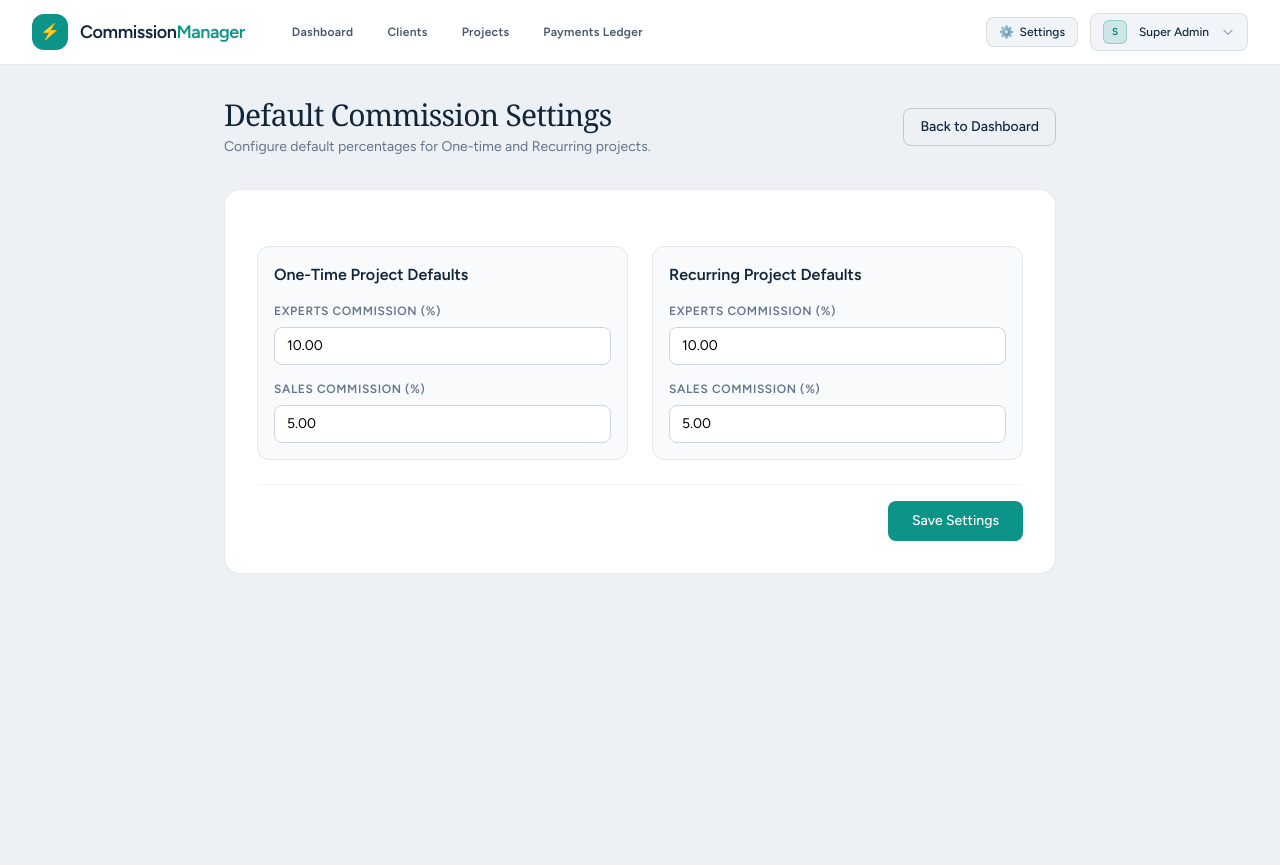
After one commit to ShahzaibRiaz23/commission-manager, a Laravel app: page /admin/settings in a window 1280 px wide. The commit adds this page. Run offline with Laravel 12, Linux system fonts and the light colour scheme; a user stored in the database is signed in; data comes from the database, SQL or seed files in the repository; style sheets or scripts are compiled from the project's sources; some libraries are stand-ins or nearby versions.

Commit message:
Add setting page for comssion and fix other design

```diff
--- /dev/null
+++ b/app/Http/Controllers/SettingController.php
@@ -0,0 +1,31 @@
+<?php
+
+namespace App\Http\Controllers;
+
+use App\Models\Setting;
+use Illuminate\Http\Request;
+
+class SettingController extends Controller
+{
+    public function index()
+    {
+        $settings = Setting::all()->pluck('value', 'key');
+        return view('admin.settings.index', compact('settings'));
+    }
+
+    public function update(Request $request)
+    {
+        $validated = $request->validate([
+            'default_one_time_va' => 'required|numeric|min:0|max:100',
+            'default_one_time_sales' => 'required|numeric|min:0|max:100',
+            'default_recurring_va' => 'required|numeric|min:0|max:100',
+            'default_recurring_sales' => 'required|numeric|min:0|max:100',
+        ]);
+
+        foreach ($validated as $key => $value) {
+            Setting::updateOrCreate(['key' => $key], ['value' => $value]);
+        }
+
+        return redirect()->route('admin.settings.index')->with('success', 'Commission settings updated successfully.');
+    }
+}
--- /dev/null
+++ b/app/Models/Setting.php
@@ -0,0 +1,13 @@
+<?php
+
+namespace App\Models;
+
+use Illuminate\Database\Eloquent\Model;
+
+class Setting extends Model
+{
+    protected $fillable = [
+        'key',
+        'value',
+    ];
+}
--- /dev/null
+++ b/resources/views/admin/settings/index.blade.php
@@ -0,0 +1,97 @@
+<x-app-layout>
+    @php
+        $card = 'bg-white dark:bg-[#12263A] rounded-2xl border border-[#12263A]/10 dark:border-white/10';
+        $ink = 'text-[#12263A] dark:text-slate-100';
+        $muted = 'text-slate-500 dark:text-slate-400';
+        $field = 'w-full rounded-lg border-slate-300 dark:border-white/20 dark:bg-[#0B1622] dark:text-slate-100 text-sm focus:border-teal-600 focus:ring-teal-600';
+    @endphp
+
+    <div class="min-h-screen bg-[#EDF1F5] dark:bg-[#0B1622] py-8 transition-colors">
+        <div class="max-w-4xl mx-auto px-4 sm:px-6 lg:px-8 space-y-8">
+
+            {{-- Header --}}
+            <div class="flex items-center justify-between">
+                <div>
+                    <h1 class="font-serif text-3xl {{ $ink }} tracking-tight">Default Commission Settings</h1>
+                    <p class="text-sm {{ $muted }} mt-1">Configure default percentages for One-time and Recurring projects.</p>
+                </div>
+                <a href="{{ route('dashboard') }}"
+                    class="px-4 py-2 rounded-lg border border-[#12263A]/20 dark:border-white/20 text-sm font-medium {{ $ink }} hover:bg-white dark:hover:bg-white/10 transition">
+                    Back to Dashboard
+                </a>
+            </div>
+
+            @if(session('success'))
+                <div class="p-4 rounded-xl bg-teal-600/10 border border-teal-600/30 text-teal-700 dark:text-teal-300 text-sm font-medium">
+                    {{ session('success') }}
+                </div>
+            @endif
+
+            {{-- Form Card --}}
+            <div class="{{ $card }} p-8">
+                <form action="{{ route('admin.settings.update') }}" method="POST" class="space-y-6">
+                    @csrf
+                    @method('PUT')
+
+                    <div class="grid sm:grid-cols-2 gap-6">
+                        <!-- One-Time Defaults -->
+                        <div class="space-y-4 p-4 rounded-xl border border-slate-200 dark:border-white/10 bg-slate-50 dark:bg-[#0B1622]/50">
+                            <h3 class="font-semibold text-base {{ $ink }}">One-Time Project Defaults</h3>
+
+                            <div>
+                                <label class="block text-xs font-semibold uppercase tracking-wider {{ $muted }} mb-2">
+                                    Experts Commission (%)
+                                </label>
+                                <input type="number" step="0.01" name="default_one_time_va"
+                                    value="{{ old('default_one_time_va', $settings['default_one_time_va'] ?? 10) }}"
+                                    required class="{{ $field }}">
+                            </div>
+
+                            <div>
+                                <label class="block text-xs font-semibold uppercase tracking-wider {{ $muted }} mb-2">
+                                    Sales Commission (%)
+                                </label>
+                                <input type="number" step="0.01" name="default_one_time_sales"
+                                    value="{{ old('default_one_time_sales', $settings['default_one_time_sales'] ?? 5) }}"
+                                    required class="{{ $field }}">
+                            </div>
+                        </div>
+
+                        <!-- Recurring Defaults -->
+                        <div class="space-y-4 p-4 rounded-xl border border-slate-200 dark:border-white/10 bg-slate-50 dark:bg-[#0B1622]/50">
+                            <h3 class="font-semibold text-base {{ $ink }}">Recurring Project Defaults</h3>
+
+                            <div>
+                                <label class="block text-xs font-semibold uppercase tracking-wider {{ $muted }} mb-2">
+                                    Experts Commission (%)
+                                </label>
+                                <input type="number" step="0.01" name="default_recurring_va"
+                                    value="{{ old('default_recurring_va', $settings['default_recurring_va'] ?? 10) }}"
+                                    required class="{{ $field }}">
+                            </div>
+
+                            <div>
+                                <label class="block text-xs font-semibold uppercase tracking-wider {{ $muted }} mb-2">
+                                    Sales Commission (%)
+                                </label>
+                                <input type="number" step="0.01" name="default_recurring_sales"
+                                    value="{{ old('default_recurring_sales', $settings['default_recurring_sales'] ?? 5) }}"
+                                    required class="{{ $field }}">
+                            </div>
+                        </div>
+                    </div>
+
+                    <!-- Actions -->
+                    <div class="flex items-center justify-end gap-4 pt-4 border-t border-slate-100 dark:border-white/10">
+                        <button type="submit"
+                            class="px-6 py-2.5 rounded-lg bg-teal-600 hover:bg-teal-700 text-sm font-medium text-white transition">
+                            Save Settings
+                        </button>
+                    </div>
+
+                </form>
+            </div>
+
+        </div>
+    </div>
+</x-app-layout>
--- a/resources/views/layouts/navigation.blade.php
+++ b/resources/views/layouts/navigation.blade.php
@@ -10,39 +10,53 @@
 @endphp
 
 <nav x-data="{ open: false }"
-     class="bg-white dark:bg-[#0B1622] border-b border-[#12263A]/10 dark:border-white/10 sticky top-0 z-50 transition-colors">
+    class="bg-white dark:bg-[#0B1622] border-b border-[#12263A]/10 dark:border-white/10 sticky top-0 z-50 transition-colors">
     <div class="max-w-7xl mx-auto px-4 sm:px-6 lg:px-8">
         <div class="flex justify-between h-16">
             <div class="flex items-center space-x-8">
                 {{-- Brand --}}
-                <a href="{{ route('dashboard') }}" class="flex items-center space-x-3 focus:outline-none focus-visible:ring-2 focus-visible:ring-teal-600 rounded-lg">
+                <a href="{{ route('dashboard') }}"
+                    class="flex items-center space-x-3 focus:outline-none focus-visible:ring-2 focus-visible:ring-teal-600 rounded-lg">
                     <div class="w-9 h-9 rounded-xl bg-teal-600 flex items-center justify-center text-white">⚡</div>
-                    <span class="font-extrabold text-lg tracking-tight text-[#12263A] dark:text-white">Commission<span class="text-teal-600 dark:text-teal-400">Manager</span></span>
+                    <span class="font-extrabold text-lg tracking-tight text-[#12263A] dark:text-white">Commission<span
+                            class="text-teal-600 dark:text-teal-400">Manager</span></span>
                 </a>
 
                 {{-- Desktop links --}}
                 <div class="hidden sm:flex sm:items-center sm:space-x-1">
                     @foreach ($links as [$label, $route, $pattern])
-                        <a href="{{ route($route) }}"
-                           @if (request()->routeIs($pattern)) aria-current="page" @endif
-                           class="px-3.5 py-2 rounded-lg text-xs font-semibold tracking-wide transition focus:outline-none focus-visible:ring-2 focus-visible:ring-teal-600 {{ request()->routeIs($pattern) ? $active : $idle }}">
+                        <a href="{{ route($route) }}" @if (request()->routeIs($pattern)) aria-current="page" @endif
+                            class="px-3.5 py-2 rounded-lg text-xs font-semibold tracking-wide transition focus:outline-none focus-visible:ring-2 focus-visible:ring-teal-600 {{ request()->routeIs($pattern) ? $active : $idle }}">
                             {{ $label }}
                         </a>
                     @endforeach
                 </div>
             </div>
 
-            {{-- Profile dropdown --}}
-            <div class="hidden sm:flex sm:items-center">
+            {{-- Right Actions: Settings Button (Super Admin Only) & Profile Dropdown --}}
+            <div class="hidden sm:flex sm:items-center sm:space-x-3">
+                @role('Super Admin')
+                <a href="{{ route('admin.settings.index') }}"
+                    class="px-3 py-1.5 rounded-lg bg-slate-100 dark:bg-white/5 border border-[#12263A]/10 dark:border-white/10 hover:bg-slate-200 dark:hover:bg-white/10 text-xs text-[#12263A] dark:text-slate-200 font-medium transition flex items-center space-x-1.5 focus:outline-none focus-visible:ring-2 focus-visible:ring-teal-600"
+                    title="Commission Settings">
+                    <span>⚙️</span>
+                    <span>Settings</span>
+                </a>
+                @endrole
+
                 <x-dropdown align="right" width="48">
                     <x-slot name="trigger">
-                        <button class="flex items-center space-x-3 px-3 py-1.5 rounded-lg bg-slate-100 dark:bg-white/5 border border-[#12263A]/10 dark:border-white/10 hover:bg-slate-200 dark:hover:bg-white/10 text-xs text-[#12263A] dark:text-slate-200 font-medium transition focus:outline-none focus-visible:ring-2 focus-visible:ring-teal-600">
-                            <div class="w-6 h-6 rounded-md bg-teal-600/15 border border-teal-600/30 text-teal-700 dark:text-teal-300 font-bold flex items-center justify-center text-[10px]">
+                        <button
+                            class="flex items-center space-x-3 px-3 py-1.5 rounded-lg bg-slate-100 dark:bg-white/5 border border-[#12263A]/10 dark:border-white/10 hover:bg-slate-200 dark:hover:bg-white/10 text-xs text-[#12263A] dark:text-slate-200 font-medium transition focus:outline-none focus-visible:ring-2 focus-visible:ring-teal-600">
+                            <div
+                                class="w-6 h-6 rounded-md bg-teal-600/15 border border-teal-600/30 text-teal-700 dark:text-teal-300 font-bold flex items-center justify-center text-[10px]">
                                 {{ strtoupper(substr(Auth::user()->name, 0, 1)) }}
                             </div>
                             <span>{{ Auth::user()->name }}</span>
-                            <svg class="w-3.5 h-3.5 text-slate-400" fill="none" stroke="currentColor" viewBox="0 0 24 24">
-                                <path stroke-linecap="round" stroke-linejoin="round" stroke-width="2" d="M19 9l-7 7-7-7" />
+                            <svg class="w-3.5 h-3.5 text-slate-400" fill="none" stroke="currentColor"
+                                viewBox="0 0 24 24">
+                                <path stroke-linecap="round" stroke-linejoin="round" stroke-width="2"
+                                    d="M19 9l-7 7-7-7" />
                             </svg>
                         </button>
                     </x-slot>
@@ -65,10 +79,12 @@
             {{-- Mobile hamburger --}}
             <div class="-me-2 flex items-center sm:hidden">
                 <button @click="open = ! open" aria-label="Toggle menu"
-                        class="p-2 rounded-lg text-slate-500 dark:text-slate-400 hover:text-[#12263A] dark:hover:text-white hover:bg-slate-100 dark:hover:bg-white/10 focus:outline-none focus-visible:ring-2 focus-visible:ring-teal-600">
+                    class="p-2 rounded-lg text-slate-500 dark:text-slate-400 hover:text-[#12263A] dark:hover:text-white hover:bg-slate-100 dark:hover:bg-white/10 focus:outline-none focus-visible:ring-2 focus-visible:ring-teal-600">
                     <svg class="h-6 w-6" stroke="currentColor" fill="none" viewBox="0 0 24 24">
-                        <path :class="{'hidden': open, 'inline-flex': ! open }" stroke-linecap="round" stroke-linejoin="round" stroke-width="2" d="M4 6h16M4 12h16M4 18h16" />
-                        <path :class="{'hidden': ! open, 'inline-flex': open }" class="hidden" stroke-linecap="round" stroke-linejoin="round" stroke-width="2" d="M6 18L18 6M6 6l12 12" />
+                        <path :class="{'hidden': open, 'inline-flex': ! open }" stroke-linecap="round"
+                            stroke-linejoin="round" stroke-width="2" d="M4 6h16M4 12h16M4 18h16" />
+                        <path :class="{'hidden': ! open, 'inline-flex': open }" class="hidden" stroke-linecap="round"
+                            stroke-linejoin="round" stroke-width="2" d="M6 18L18 6M6 6l12 12" />
                     </svg>
                 </button>
             </div>
@@ -77,20 +93,30 @@
 
     {{-- Mobile drawer --}}
     <div :class="{'block': open, 'hidden': ! open}"
-         class="hidden sm:hidden bg-white dark:bg-[#0B1622] border-t border-[#12263A]/10 dark:border-white/10 px-4 pt-2 pb-4 space-y-1">
+        class="hidden sm:hidden bg-white dark:bg-[#0B1622] border-t border-[#12263A]/10 dark:border-white/10 px-4 pt-2 pb-4 space-y-1">
         @foreach ($links as [$label, $route, $pattern])
             <a href="{{ route($route) }}"
-               class="block px-3 py-2 rounded-lg text-sm font-medium {{ request()->routeIs($pattern) ? $active : $idle }}">
+                class="block px-3 py-2 rounded-lg text-sm font-medium {{ request()->routeIs($pattern) ? $active : $idle }}">
                 {{ $label }}
             </a>
         @endforeach
 
+        @role('Super Admin')
+        <a href="{{ route('admin.settings.index') }}"
+            class="block px-3 py-2 rounded-lg text-sm font-medium text-slate-600 dark:text-slate-400 hover:bg-slate-100 dark:hover:bg-white/5">
+            ⚙️ Settings
+        </a>
+        @endrole
+
         <div class="pt-3 mt-2 border-t border-[#12263A]/10 dark:border-white/10">
             <div class="px-3 text-sm font-medium text-[#12263A] dark:text-slate-200">{{ Auth::user()->name }}</div>
-            <a href="{{ route('profile.edit') }}" class="block px-3 py-2 mt-1 rounded-lg text-sm text-slate-600 dark:text-slate-400 hover:bg-slate-100 dark:hover:bg-white/5">Profile</a>
+            <a href="{{ route('profile.edit') }}"
+                class="block px-3 py-2 mt-1 rounded-lg text-sm text-slate-600 dark:text-slate-400 hover:bg-slate-100 dark:hover:bg-white/5">Profile</a>
             <form method="POST" action="{{ route('logout') }}">
                 @csrf
-                <button class="w-full text-left px-3 py-2 rounded-lg text-sm text-slate-600 dark:text-slate-400 hover:bg-slate-100 dark:hover:bg-white/5">Log Out</button>
+                <button
+                    class="w-full text-left px-3 py-2 rounded-lg text-sm text-slate-600 dark:text-slate-400 hover:bg-slate-100 dark:hover:bg-white/5">Log
+                    Out</button>
             </form>
         </div>
     </div>
--- a/routes/web.php
+++ b/routes/web.php
@@ -6,6 +6,7 @@ use App\Http\Controllers\PaymentController;
 use App\Http\Controllers\ProfileController;
 use App\Http\Controllers\ProjectController;
 use App\Http\Controllers\SalesDashboardController;
+use App\Http\Controllers\SettingController;
 use App\Http\Controllers\VADashboardController;
 use Illuminate\Support\Facades\Route;
 
@@ -43,12 +44,16 @@ Route::middleware(['auth', 'verified'])->group(function () {
         Route::post('projects/{project}/payments', [PaymentController::class, 'store'])->name('payments.store');
     });
 
-    // Super Admin Only: Status Approval & User Management
+    // Super Admin Only: Status Approval, User Management & Commission Settings
     Route::middleware('role:Super Admin')->group(function () {
         Route::patch('financial/payments/{payment}/status', [PaymentController::class, 'updateStatus'])->name('payments.updateStatus');
 
         Route::get('/admin/users/create', [DashboardController::class, 'createUser'])->name('admin.users.create');
         Route::post('/admin/users', [DashboardController::class, 'storeUser'])->name('admin.users.store');
+
+        // Commission Settings Routes
+        Route::get('/admin/settings', [SettingController::class, 'index'])->name('admin.settings.index');
+        Route::put('/admin/settings', [SettingController::class, 'update'])->name('admin.settings.update');
     });
 
     // ------------------------------------------------------------------------
```
Also changed, not shown: app/Http/Controllers/PaymentController.php (+21 -7 lines), app/Http/Controllers/ProjectController.php (+25 -3 lines), resources/views/clients/edit.blade.php (added, +97 -0 lines), resources/views/payments/index.blade.php (+60 -15 lines), resources/views/projects/create.blade.php (+30 -34 lines), database/migrations/2026_11_17_160534_create_settings_table.php (added).
